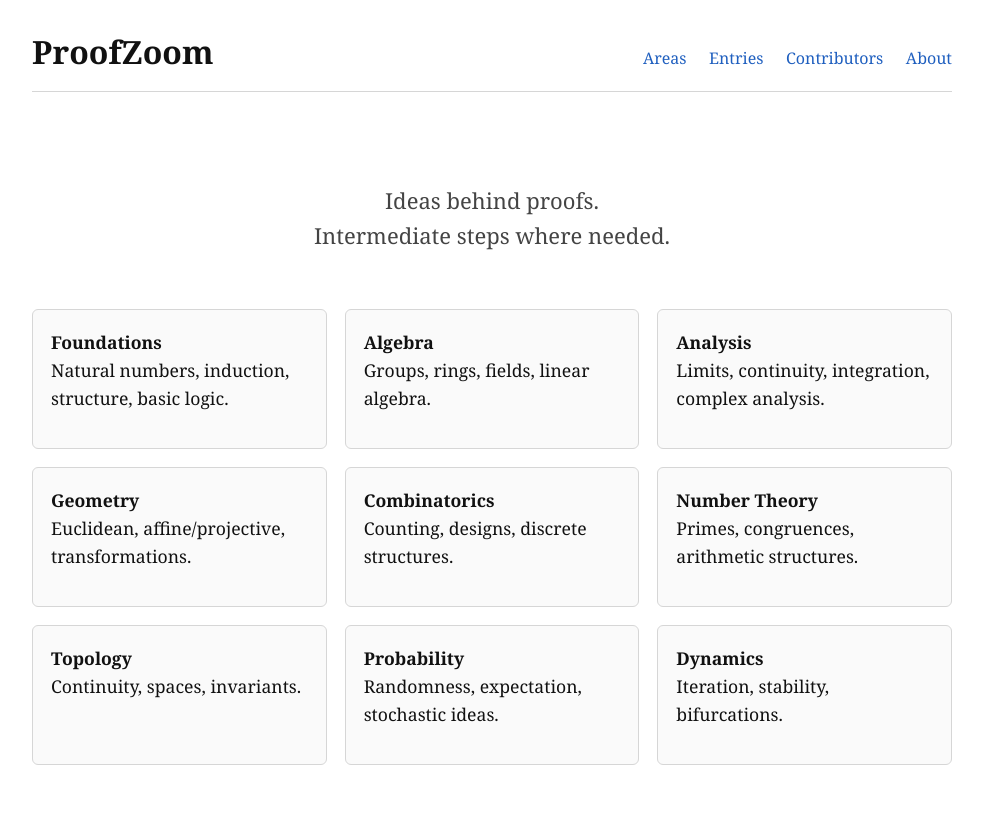
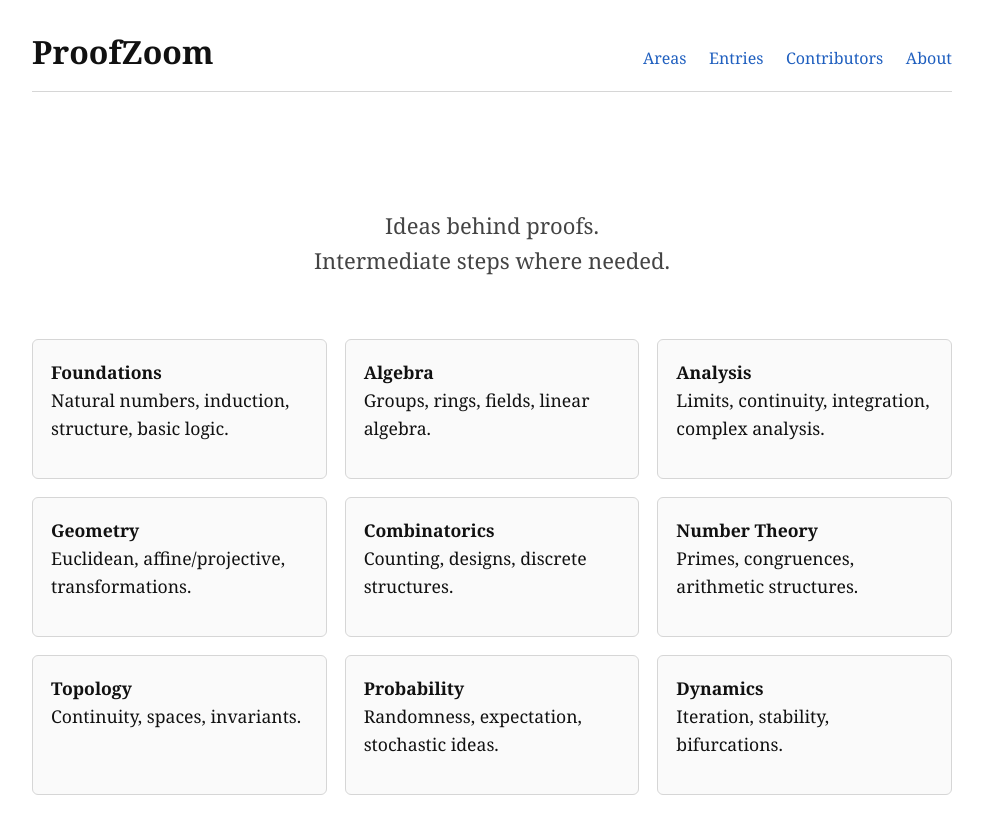
Before and after one commit to Dinside01/proofzoom, a Jekyll site: the page built from index.html, in a window 1280 px wide. Shown: the top 834 px of the page, without its empty margins (148-1131 px from the left). Built offline with Jekyll 4.4.1, drawn with Linux system fonts in a browser that asks for light colours.

Commit message:
Balance vertical spacing of homepage slogan

```diff
--- a/assets/css/site.css
+++ b/assets/css/site.css
@@ -75,7 +75,7 @@ main,
   font-size: 22px;
   text-align: center;
   max-width: 720px;
-  margin: 35px auto 55px auto;
+  margin: 60px auto;
   line-height: 1.6;
   color: #444;
 }
```
